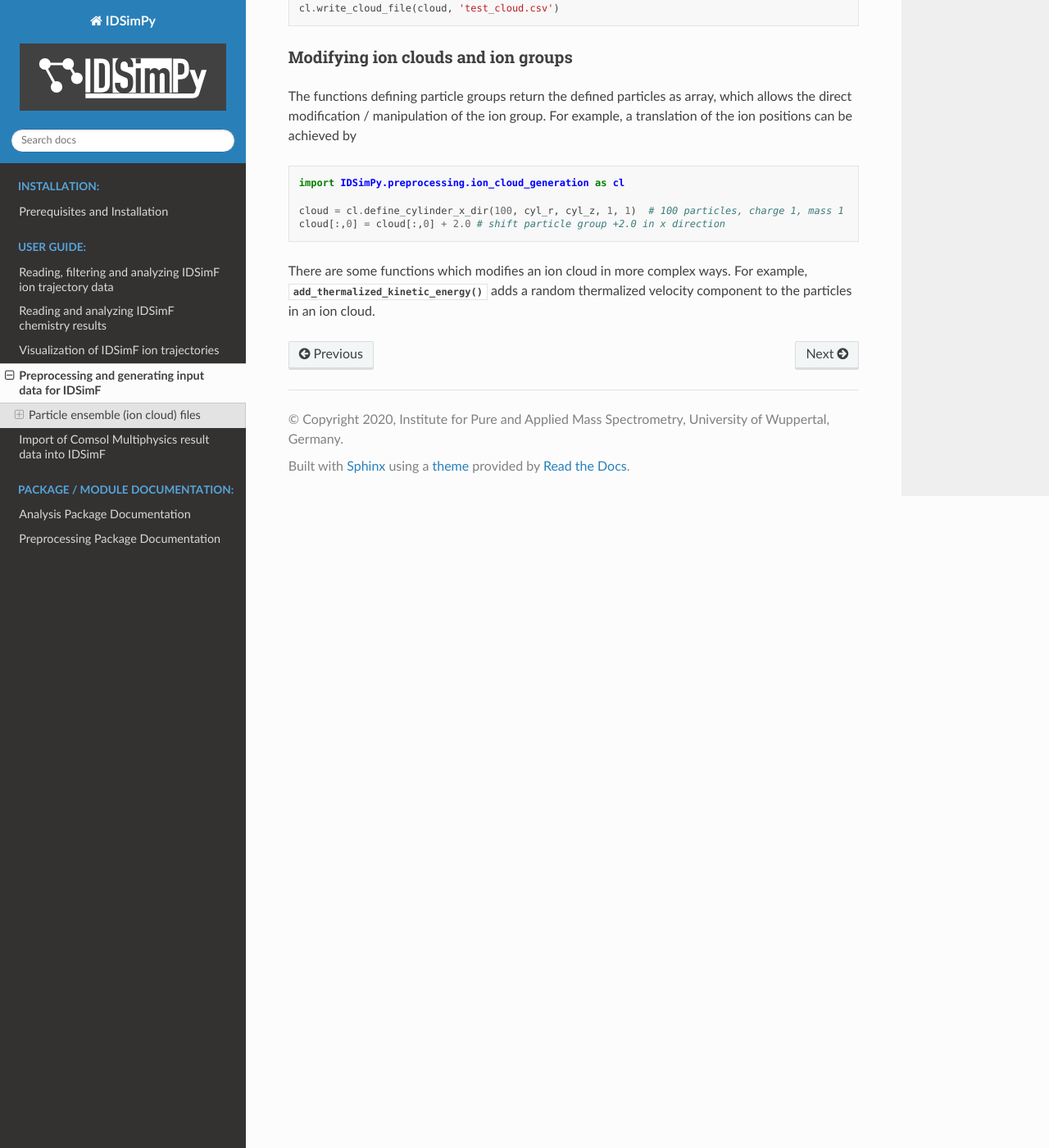
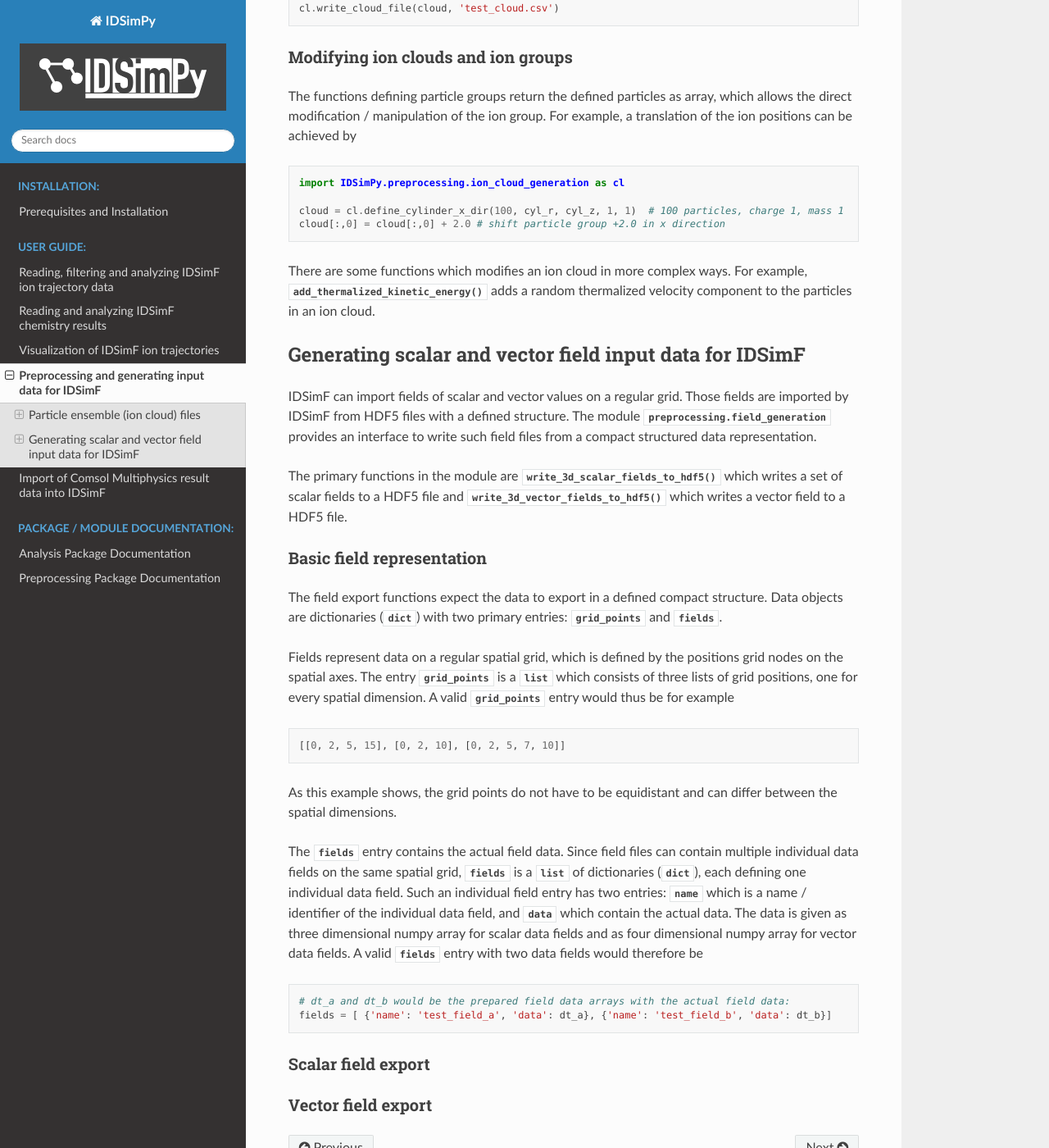
Before and after one commit to IPAMS/IDSimPy, a Sphinx documentation site: the page built from docs/usersguide/preprocessing.rst, in a window 1280 px wide and 1400 px high, scrolled down 1630 px. Shown: the whole window at 82% size. Built offline with Sphinx 7.4.7 and the Read the Docs theme 2.0.0, drawn with Linux system fonts in a browser that asks for light colours.

Commit message:
Begins basic user guide for scalar and vector field export
+ adds user guide for basic representation data to export with field_generation module

```diff
--- a/docs/usersguide/preprocessing.rst
+++ b/docs/usersguide/preprocessing.rst
@@ -80,3 +80,43 @@ The functions defining particle groups return the defined particles as array, wh
     cloud[:,0] = cloud[:,0] + 2.0 # shift particle group +2.0 in x direction
 
 There are some functions which modifies an ion cloud in more complex ways. For example, :py:func:`.add_thermalized_kinetic_energy` adds a random thermalized velocity component to the particles in an ion cloud.
+
+
+Generating scalar and vector field input data for IDSimF
+========================================================
+
+IDSimF can import fields of scalar and vector values on a regular grid. Those fields are imported by IDSimF from HDF5 files with a defined structure. The module :py:mod:`.preprocessing.field_generation` provides an interface to write such field files from a compact structured data representation.
+
+The primary functions in the module are :py:func:`write_3d_scalar_fields_to_hdf5` which writes a set of scalar fields to a HDF5 file and :py:func:`write_3d_vector_fields_to_hdf5` which writes a vector field to a HDF5 file.
+
+--------------------------
+Basic field representation
+--------------------------
+
+The field export functions expect the data to export in a defined compact structure. Data objects are dictionaries (:py:obj:`dict`) with two primary entries: :py:data:`grid_points` and :py:data:`fields`.
+
+Fields represent data on a regular spatial grid, which is defined by the positions grid nodes on the spatial axes. The entry :py:data:`grid_points` is a :py:obj:`list` which consists of three lists of grid positions, one for every spatial dimension. A valid :py:data:`grid_points` entry would thus be for example
+
+.. code-block:: python
+
+    [[0, 2, 5, 15], [0, 2, 10], [0, 2, 5, 7, 10]]
+
+As this example shows, the grid points do not have to be equidistant and can differ between the spatial dimensions.
+
+
+The :py:data:`fields` entry contains the actual field data. Since field files can contain multiple individual data fields on the same spatial grid, :py:data:`fields` is a :py:obj:`list` of dictionaries (:py:obj:`dict`), each defining one individual data field. Such an individual field entry has two entries: :py:data:`name` which is a name / identifier of the individual data field, and :py:data:`data` which contain the actual data. The data is given as three dimensional numpy array for scalar data fields and as four dimensional numpy array for vector data fields.  A valid :py:data:`fields` entry with two data fields would therefore be
+
+.. code-block:: python
+
+    # dt_a and dt_b would be the prepared field data arrays with the actual field data:
+    fields = [ {'name': 'test_field_a', 'data': dt_a}, {'name': 'test_field_b', 'data': dt_b}]
+
+-------------------
+Scalar field export
+-------------------
+
+
+
+-------------------
+Vector field export
+-------------------
```
